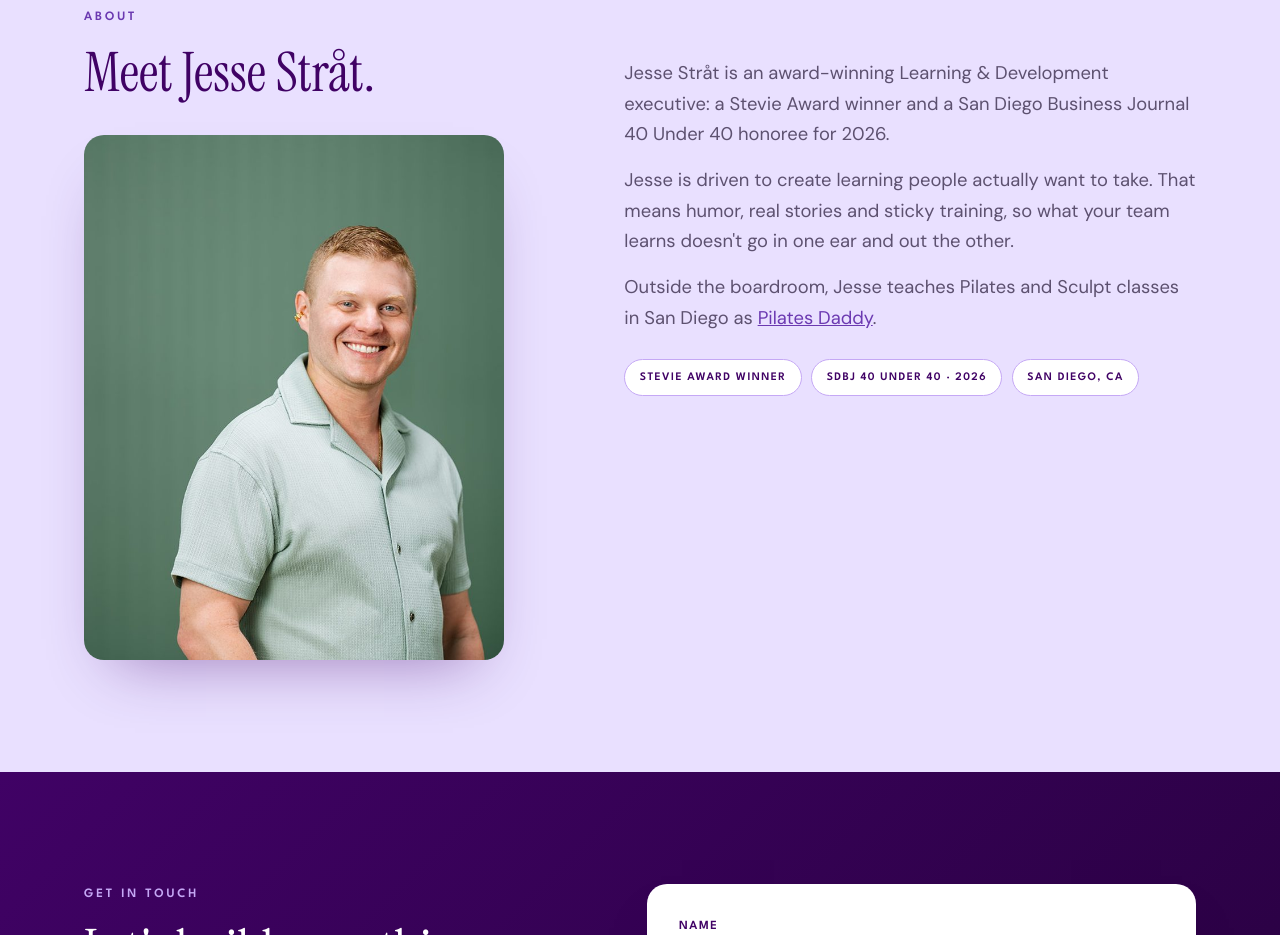
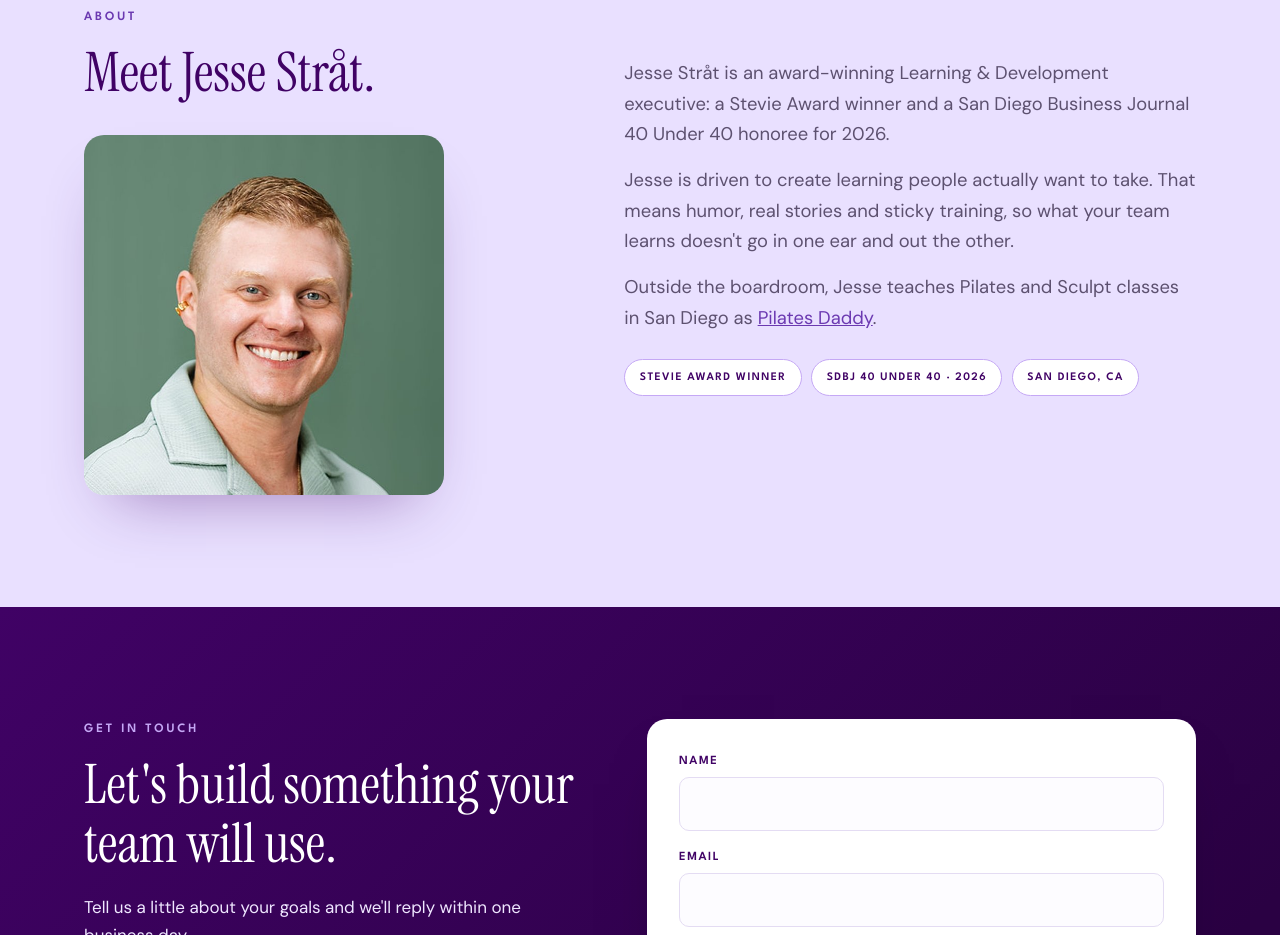
Before and after one commit to JDStrot/stratlearn-site, an Astro site: page / in a window 1280 px wide. Shown: the part 6360-7295 px from the top of the page. Built offline with nearby package versions, Linux system fonts and the light colour scheme; Astro itself is replaced by a stand-in of ours.

Commit message:
Square face crop for home page headshot
Co-Authored-By: Claude Opus 5.5 <noreply@anthropic.com>
Claude-Session: https://claude.ai/code/session_01Nwg7KNp4Y5Xr71stz4R9f4

```diff
--- a/src/pages/index.astro
+++ b/src/pages/index.astro
@@ -102,7 +102,7 @@ const topics = ['Fractional L&D Consultant', 'Lottie Courses', 'Custom eLearning
         <div>
           <span class="eyebrow">About</span>
           <h2>Meet Jesse Stråt.</h2>
-          <img class="headshot" src="/photos/jesse-headshot.jpg" alt="Jesse Stråt, founder of STRATLEARN" width="1400" height="925" loading="lazy" />
+          <img class="headshot" src="/photos/jesse-headshot-square.jpg" alt="Jesse Stråt, founder of STRATLEARN" width="700" height="700" loading="lazy" />
         </div>
         <div class="split-body">
           <p>
@@ -188,7 +188,7 @@ const topics = ['Fractional L&D Consultant', 'Lottie Courses', 'Custom eLearning
   .ticks li { padding-left: 1.8rem; position: relative; color: var(--ink); }
   .ticks li::before { content: '✦'; position: absolute; left: 0; color: var(--violet); }
 
-  .headshot { margin-top: 2rem; border-radius: 20px; aspect-ratio: 4 / 5; object-fit: cover; object-position: 68% 30%; width: 100%; max-width: 420px; box-shadow: 0 30px 60px -30px rgba(64,2,101,.45); }
+  .headshot { margin-top: 2rem; border-radius: 20px; aspect-ratio: 1 / 1; object-fit: cover; width: 100%; max-width: 360px; box-shadow: 0 30px 60px -30px rgba(64,2,101,.45); }
   .badges { list-style: none; padding: 0; margin: 1.6rem 0 0; display: flex; flex-wrap: wrap; gap: .6rem; }
   .badges li { font-family: var(--caps); font-weight: 600; text-transform: uppercase; letter-spacing: .12em; font-size: .72rem; color: var(--plum); background: #fff; border: 1px solid var(--lilac); padding: .55rem .9rem .45rem; border-radius: 999px; }
   .pd-grid { display: grid; grid-template-columns: 1fr 1.1fr; gap: 4rem; align-items: center; }
```
Also changed, not shown: public/photos/jesse-headshot-square.jpg (added), public/photos/jesse-headshot.jpg (deleted).
